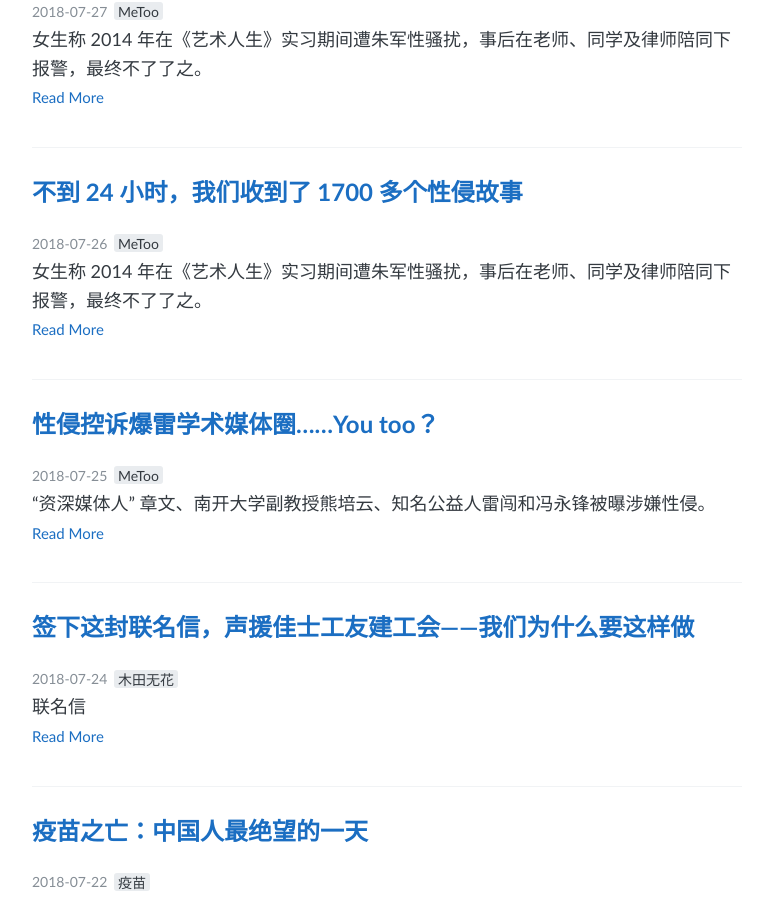
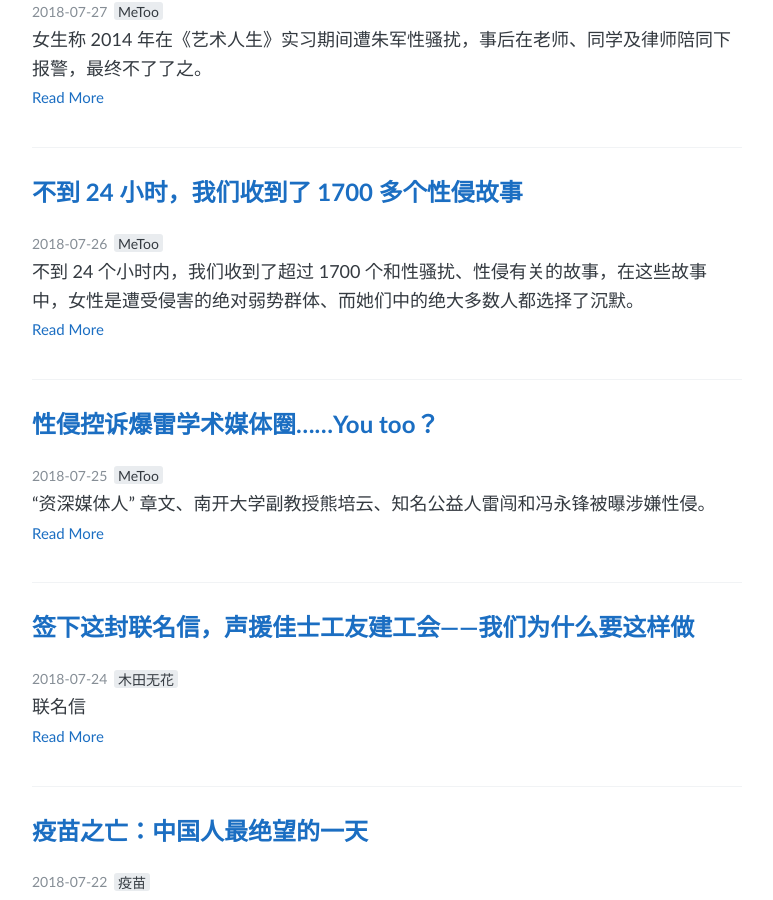
Before and after one commit to Terminus2049/Terminus2049.github.io, a Jekyll site: the page built from index.html, in a window 1280 px wide and 900 px high, scrolled down 535 px. Shown: the whole window, without its empty margins (253-1026 px from the left). Built offline with Jekyll 4.4.1, drawn with Linux system fonts in a browser that asks for light colours; the list of posts is cut into pages by our own code.

Commit message:
description

```diff
--- a/_posts/2018-07-26-the-stories-we-collected-in-24h.md
+++ b/_posts/2018-07-26-the-stories-we-collected-in-24h.md
@@ -12,7 +12,7 @@ image_feature: "https://i.loli.net/2018/07/27/5b5b30af3aaf5.jpg"
 
 tags: MeToo
 
-description: 女生称2014年在《艺术人生》实习期间遭朱军性骚扰，事后在老师、同学及律师陪同下报警，最终不了了之。
+description: 不到 24 个小时内，我们收到了超过 1700 个和性骚扰、性侵有关的故事，在这些故事中，女性是遭受侵害的绝对弱势群体、而她们中的绝大多数人都选择了沉默。
 
 ---
 
```
